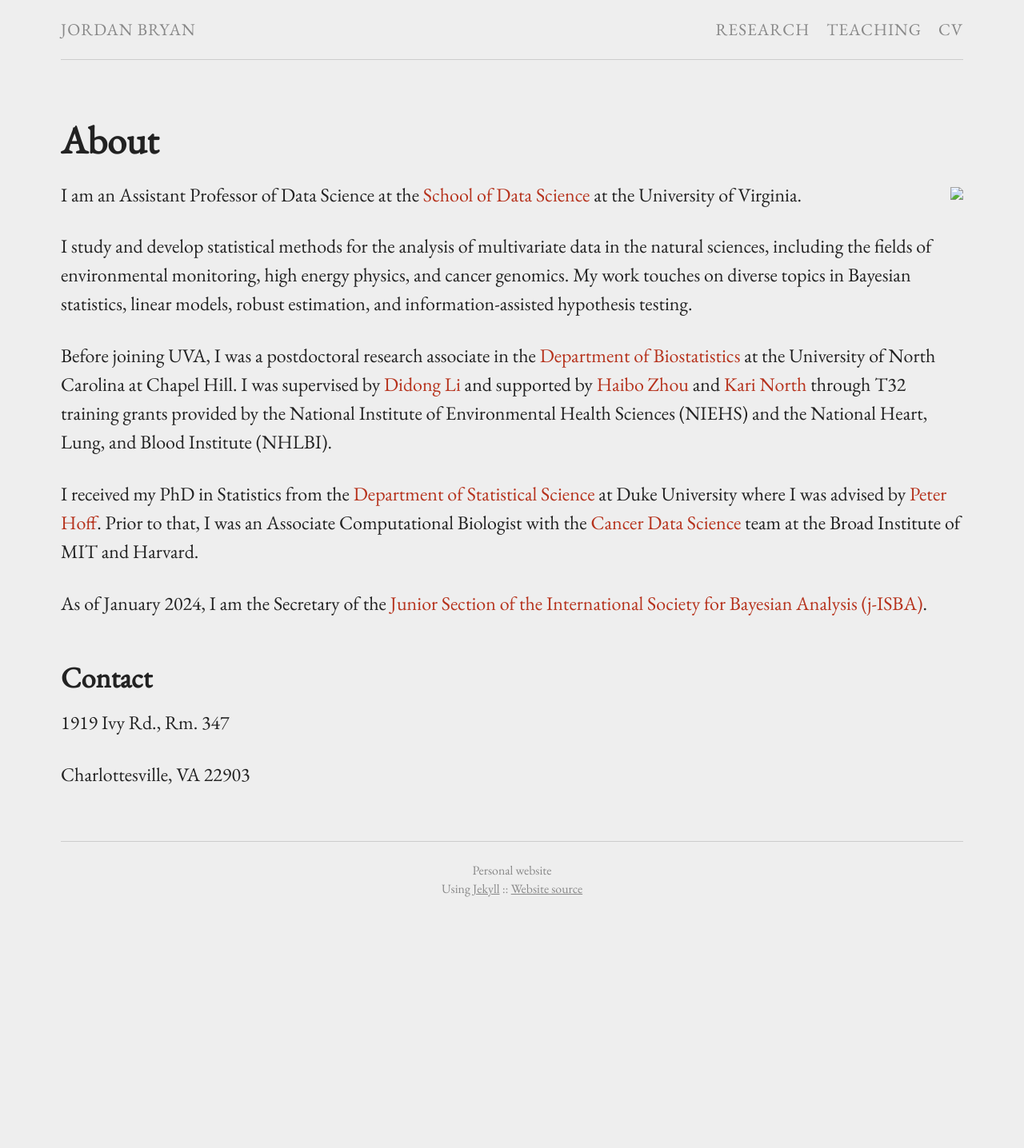
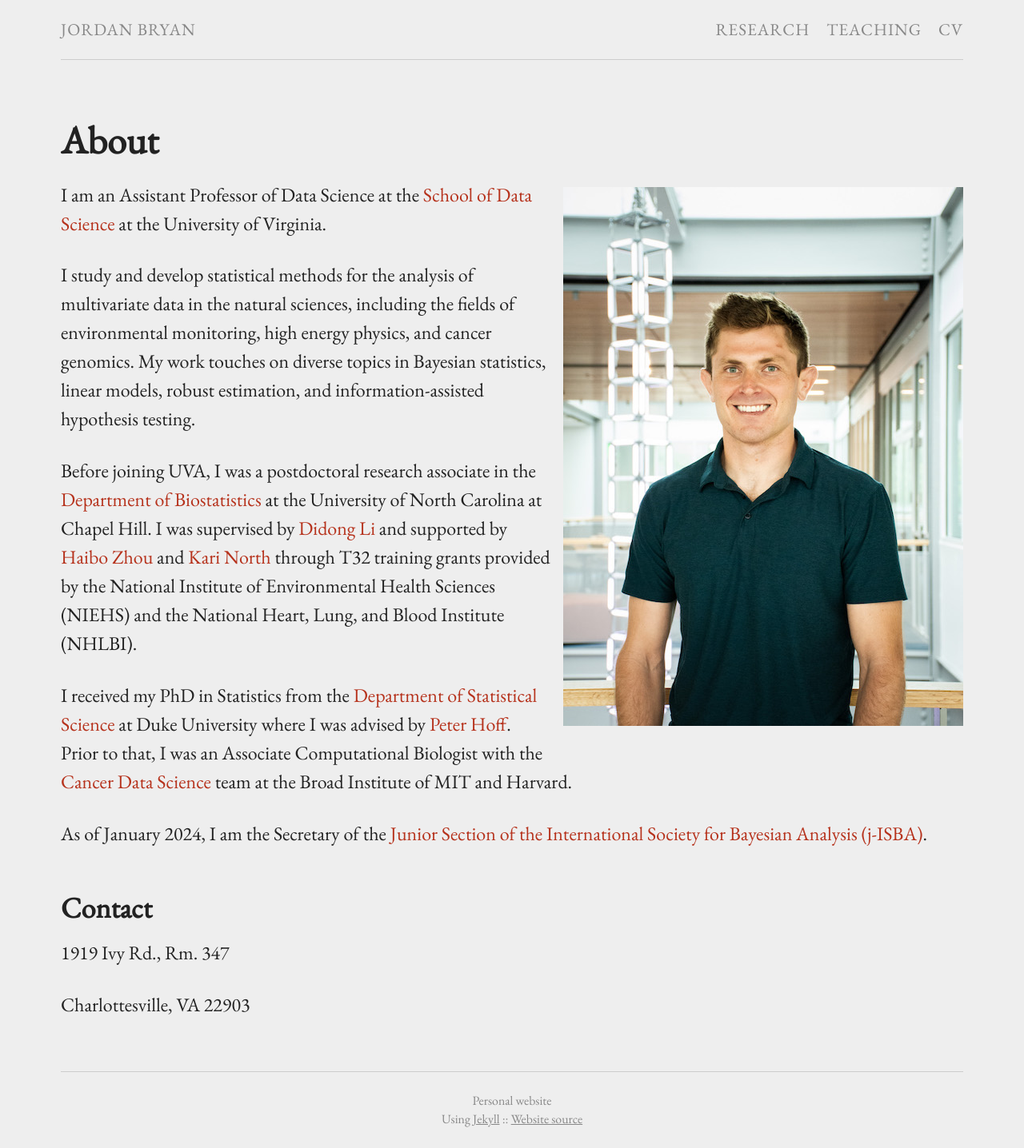
Before and after one commit to j-g-b/j-g-b.github.io, a Jekyll site: the page built from index.md, in a window 1280 px wide. Shown: the whole page at 80% size. Built offline with Jekyll 4.4.1, drawn with Linux system fonts in a browser that asks for light colours; before the commit the page ends 1148 px from its top, so only the background shows below that.

Commit message:
fixing broken img

```diff
--- a/index.md
+++ b/index.md
@@ -4,7 +4,7 @@ title: About
 permalink: /
 ---
 
-{% include image.html url="2025-Jordan-Bryan-1.jpg" caption="" max_width="100px" align="right" %}
+{% include image.html url="assets/img/2025-Jordan-Bryan-1.jpg" caption="" max_width="100px" align="right" %}
 
 I am an Assistant Professor of Data Science at the [School of Data Science](https://datascience.virginia.edu) at the University of Virginia.
 
```
